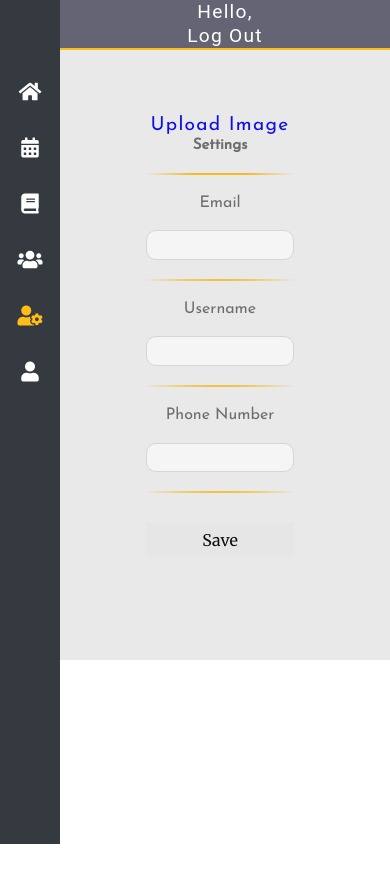
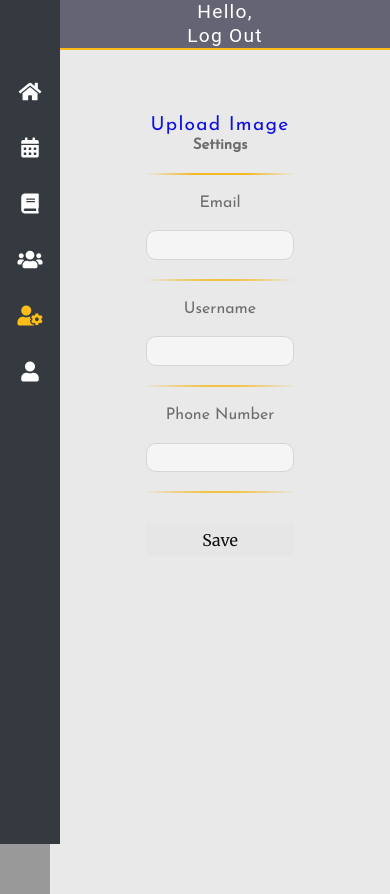
Before and after one commit to pt3-labs-contractor/PT3Labs_Contractor_FE, a React (Create React App) app in the folder client/: page /usersettings in a window 390 px wide. Before the commit the page ends 844 px from the top, so only its background shows below. Built offline with nearby package versions, Linux system fonts and the light colour scheme; no server answers; a web font is replaced by a local one.

Commit message:
Fixed userSettings mobile page and changed subscription text to 0/month

```diff
--- a/client/src/components/plans/Plans.js
+++ b/client/src/components/plans/Plans.js
@@ -127,7 +127,7 @@ function Plans({ user, subscription, ...props }) {
             <div className="premium-plan single-price">
               <h3>Premium</h3>
               <div className="price">
-                <h4>$20/month</h4>
+                <h4>$10/month</h4>
               </div>
               <div className="deals">
                 <p>
--- a/client/src/components/settings/Settings.css
+++ b/client/src/components/settings/Settings.css
@@ -3,6 +3,17 @@
   justify-content: center;
   /* border: 1px solid black; */
   /* border-radius: 10px; */
+  background-image: url("background.png");
+  background-position: center center;
+  background-repeat:  no-repeat;
+  background-attachment: fixed;
+  background-size:  cover;
+  background-color: #999;
+}
+
+.main-container-user {
+  display:flex;
+  justify-content: center;
   background-image: url("background.png");
   background-position: center center;
   background-repeat:  no-repeat;
@@ -129,6 +140,12 @@ input:focus {
     justify-content: center;
     height: 100%;
   }
+  .main-container-user {
+    width: 100%;
+    background-image: none;
+    justify-content: center;
+    height: 100vh;
+  }
 
   .settings-container {
     border-radius: 0px;
--- a/client/src/components/settings/UserSettings.js
+++ b/client/src/components/settings/UserSettings.js
@@ -29,7 +29,7 @@ function UserSetting(props) {
     <>
       <TopNavbar />
       <NavBarUser />
-      <div className="main-container">
+      <div className="main-container-user">
         <div className="settings-container">
           <Link to="/uploadimage">
             <p>Upload Image</p>
```
